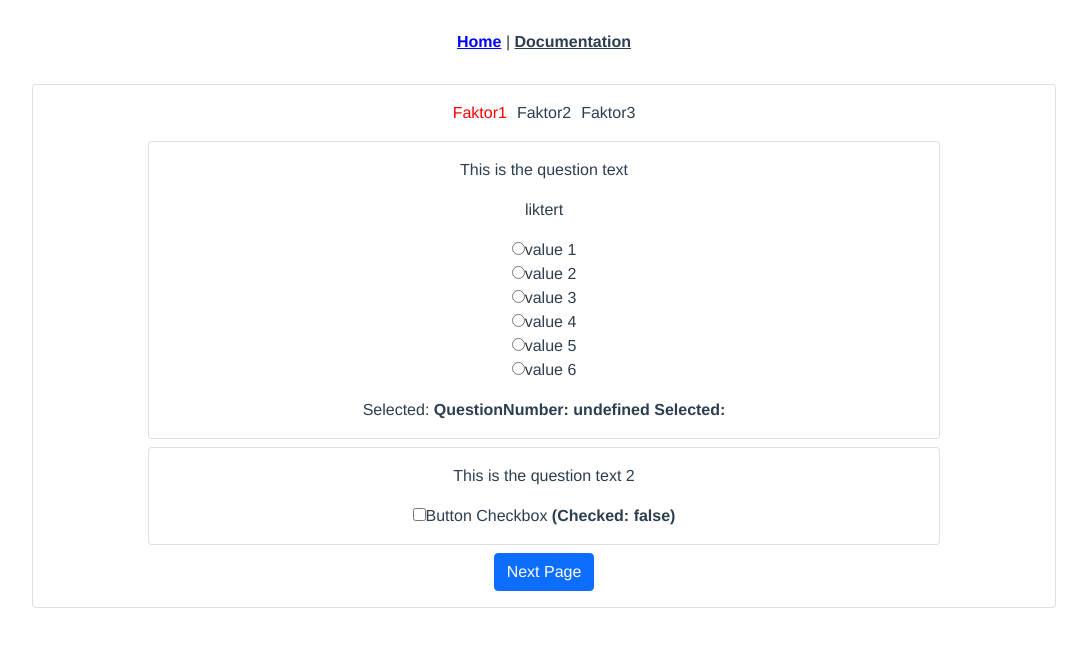
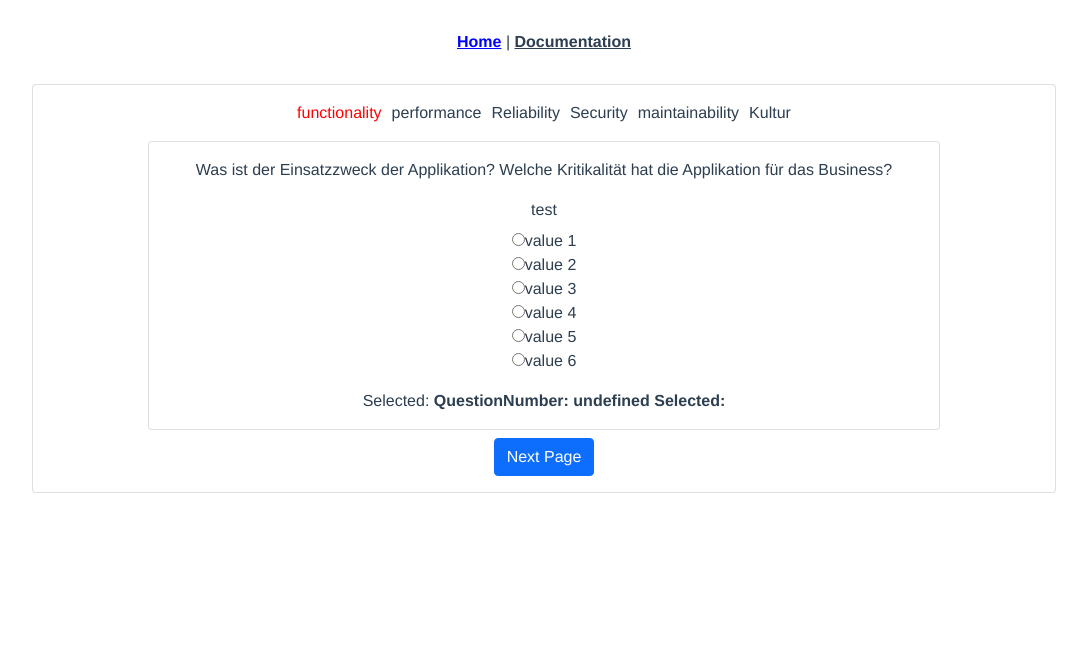
Before and after one commit to simonwilli/bachelorthesis, a Vue app: page / in a window 1280 px wide. Shown: the top 646 px of the page, without its empty margins (96-1183 px from the left). Built offline with nearby package versions, Linux system fonts and the light colour scheme.

Commit message:
adding Nutzwertanalyse

```diff
--- /dev/null
+++ b/src/components/BooleanQuestion.vue
@@ -0,0 +1,41 @@
+<template>
+  <div class="QuestionForm">
+    <b-card style="max-width: 80%; margin: auto" class="mb-2">
+      <b-card-text>
+        <p>{{ question.question }}</p>
+        <b-form-checkbox v-model="checked" name="check-button" switch>
+          Button Checkbox <b>(Checked: {{ checked }})</b>
+        </b-form-checkbox>
+      </b-card-text>
+    </b-card>
+  </div>
+</template>
+
+<script>
+export default {
+  props: ['question'],
+  data() {
+    return {
+      checked: false,
+    };
+  },
+  watch: {
+    checked(newChecked, oldChecked) {
+      this.$emit('valueChanged', {
+        questionId: this.question.id,
+        value: newChecked,
+      });
+    },
+  },
+  computed: {
+    result: function () {
+      return (
+        'QuestionNumber: ' +
+        this.question.questionNumber +
+        ' Selected: ' +
+        this.selected
+      );
+    },
+  },
+};
+</script>
--- a/src/components/QuestionContainer.vue
+++ b/src/components/QuestionContainer.vue
@@ -1,11 +1,20 @@
 <template>
-  <div class="QuestionConatiner">
-    <question-form
-      v-for="question in questions"
-      :key="question.question"
-      :question="question"
-      @valueChanged="valueChanged"
-    />
+  <div>
+    <div class="QuestionConatiner">
+      <div v-for="question in questions"
+           :key="question.id">
+        <boolean-question
+          v-if="isBooleanQuestion(question)"
+          :question="question"
+          @valueChanged="valueChanged"
+        />
+        <scale-question
+          v-if="isScaleQuestion(question)"
+          :question="question"
+          @valueChanged="valueChanged"
+        />
+      </div>
+    </div>
     <div v-if="!lastQuestion" class="NextPage">
       <b-button block variant="primary" @click.prevent="onNextPageClicked">
         Next Page
@@ -25,23 +34,33 @@
 </template>
 
 <script>
-import QuestionForm from "./QuestionForm.vue";
+import BooleanQuestion from '@/components/BooleanQuestion';
+import ScaleQuestion from '@/components/ScaleQuestion';
 
 export default {
-  components: { QuestionForm },
-  props: ["questions", "lastQuestion", "firstQuestion", "showResult"],
+  components: {
+    BooleanQuestion,
+    ScaleQuestion
+  },
+  props: ['questions', 'lastQuestion', 'firstQuestion', 'showResult'],
   methods: {
     onNextPageClicked() {
-      this.$emit("nextPage");
+      this.$emit('nextPage');
     },
     onBackPageClicked() {
-      this.$emit("backPage");
+      this.$emit('backPage');
     },
     onShowResultClicked() {
-      this.$emit("showResult");
+      this.$emit('showResult');
     },
     valueChanged($event) {
-      this.$emit("valueChanged", $event);
+      this.$emit('valueChanged', $event);
+    },
+    isBooleanQuestion(question) {
+      return question.type === 'bool';
+    },
+    isScaleQuestion(question) {
+      return question.type === 'likert';
     },
   },
 };
--- a/src/components/QuestionForm.vue
+++ /dev/null
@@ -1,82 +0,0 @@
-<template>
-  <div class="QuestionForm">
-    <b-card style="max-width: 80%; margin: auto" class="mb-2">
-      <b-card-text>
-        <p>{{ question.question }}</p>
-
-        <div v-if="isLikert">
-          <p>liktert</p>
-          <b-form-radio-group
-            v-model="selected"
-            :options="options"
-            class="mb-3"
-            value-field="item"
-            text-field="name"
-            @input="likertScaleChanged($event)"
-          >
-          </b-form-radio-group>
-          <div class="mt-3">
-            Selected: <strong>{{ result }}</strong>
-          </div>
-        </div>
-        <div v-else-if="isBoolean">
-          <b-form-checkbox v-model="checked" name="check-button" switch>
-            Button Checkbox <b>(Checked: {{ checked }})</b>
-          </b-form-checkbox>
-        </div>
-      </b-card-text>
-    </b-card>
-  </div>
-</template>
-
-<script>
-export default {
-  props: ["question"],
-  data() {
-    return {
-      checked: false,
-      selected: [], // Must be an array reference!
-      options: [
-        { item: "1", name: "value 1" },
-        { item: "2", name: "value 2" },
-        { item: "3", name: "value 3" },
-        { item: "4", name: "value 4" },
-        { item: "5", name: "value 5" },
-        { item: "6", name: "value 6" },
-      ],
-    };
-  },
-  methods: {
-    likertScaleChanged(likertValue) {
-      this.$emit("valueChanged", {
-        questionId: this.question.id,
-        value: likertValue,
-      });
-    },
-  },
-  watch: {
-    checked(newChecked, oldChecked) {
-      this.$emit("valueChanged", {
-        questionId: this.question.id,
-        value: newChecked,
-      });
-    },
-  },
-  computed: {
-    isLikert: function () {
-      return this.question.type === "likert";
-    },
-    isBoolean: function () {
-      return this.question.type === "bool";
-    },
-    result: function () {
-      return (
-        "QuestionNumber: " +
-        this.question.questionNumber +
-        " Selected: " +
-        this.selected
-      );
-    },
-  },
-};
-</script>
--- a/src/components/QuestionnaireContainer.vue
+++ b/src/components/QuestionnaireContainer.vue
@@ -24,35 +24,106 @@
 </template>
 
 <script>
-import QuestionContainer from "./QuestionContainer.vue";
-import QuestionnaireNavigation from "./QuestionnaireNavigation.vue";
-import ResultContainer from "./ResultContainer.vue";
+import QuestionContainer from './QuestionContainer.vue';
+import QuestionnaireNavigation from './QuestionnaireNavigation.vue';
+import ResultContainer from './ResultContainer.vue';
 
 const questions = {
-  Faktor1: [
+  functionality: [
     {
-      question: "This is the question text",
-      type: "likert",
+      question: 'Was ist der Einsatzzweck der Applikation? Welche Kritikalität hat die Applikation für das Business?',
+      type: 'likert',
+      property: {
+        left: 'Proof of Concept',
+        right: 'Business Critical',
+      },
+    },
+  ],
+  performance: [
+    {
+      question: 'Benötigst du eine schnelle Antwortzeit oder Skalierbarkeit',
+      type: 'likert',
+      property: {
+        left: 'Kurze Latenz',
+        right: 'Skalierbarkeit',
+      },
+    }, {
+      question: 'This is the question text',
+      type: 'likert',
+      property: {
+        left: 'Einfache Architektur',
+        right: 'Skalierbarkeit',
+      },
+    },
+  ],
+  Reliability: [
+    {
+      question: 'Bist du für eine höhere Zuverlässigkeit bereit eine schwierigere Konfigruation in Kauf zunehmen ',
+      type: 'likert',
+      property: {
+        left: 'einfache Konfiguration',
+        right: 'Reliability',
+      },
+    },
+  ],
+  Security: [
+    {
+      question: 'Performance vs Sicherheit ',
+      type: 'likert',
+      property: {
+        left: 'Performance',
+        right: 'Sicherheit',
+      },
+    },
+  ],
+  maintainability: [
+    {
+      question: 'Kein Schnittstellenmanagement vs Erhöhte Wartbarkeit',
+      type: 'likert',
+      property: {
+        left: 'Kein Schnittstellenmanagment',
+        right: 'Erhöhte Wartbarkeit',
+      },
     },
     {
-      question: "This is the question text 2",
-      type: "bool",
+      question: 'Tiefe Initialkosten, höhere Wartungskosten vs Hohe Initialkosten, tiefere Wartungskosten',
+      type: 'likert',
+      property: {
+        left: 'Tiefe Initialkosten, höhere Wartungskosten',
+        right: 'Hohe Initialkosten, tiefere Wartungskosten',
+      },
+    }, {
+      question: 'Testbarkeit vs Flexibilität',
+      type: 'likert',
+      property: {
+        left: 'Testbarkeit',
+        right: 'Flexibilität',
+      },
     },
   ],
-  Faktor2: [
+  Kultur: [
     {
-      question: "This is the question text",
-      type: "bool",
-    },
-  ],
-  Faktor3: [
-    {
-      question: "This is the question text",
-      type: "likert",
+      question: 'Einfache Architektur vs Entwicklungsgeschwindigkeit',
+      type: 'likert',
+      property: {
+        left: 'Einfache Architektur ',
+        right: 'Entwicklungsgeschwindigkeit',
+      },
     },
     {
-      question: "This is the question text 2",
-      type: "bool",
+      question: 'Klassische Kultur vs DevOps Kultur',
+      type: 'likert',
+      property: {
+        left: 'Klassische Kultur',
+        right: 'DevOps Kultur',
+      },
+    }, {
+      question: 'Projektgrösse',
+      type: 'likert',
+      property: {
+        left: 'Klein',
+        right: 'Gross',
+      },
     },
   ],
 };
@@ -69,19 +140,19 @@ export default {
     };
   },
   computed: {
-    currentQuestions: function () {
+    currentQuestions() {
       return questions[this.currentCategory];
     },
-    currentNavigation: function () {
+    currentNavigation() {
       return this.currentCategory;
     },
-    isLastCategory: function () {
+    isLastCategory() {
       return Object.keys(questions).length - 1 === this.currentCategoryIndex;
     },
-    isFirstCategory: function () {
+    isFirstCategory() {
       return this.currentCategoryIndex === 0;
     },
-    allQuestions: function () {
+    allQuestions() {
       return questions;
     },
   },
@@ -108,7 +179,7 @@ export default {
       const tempQuestions = questions[key];
       let i = 0;
       tempQuestions.map((question) => {
-        question.id = key + "." + i;
+        question.id = `${key}.${i}`;
         i++;
         return question;
       });
--- a/src/components/ResultContainer.vue
+++ b/src/components/ResultContainer.vue
@@ -1,9 +1,18 @@
 <template>
   <div class="result-container">
+    <p>Winner: {{ getArchitectureWinner }}</p>
     <table>
       <tr v-for="data in resultData" :key="data.name">
         <td>{{ data.name }}</td>
-        <td>{{ data.weightedAverage }}</td>
+        <td>{{ data.weight }}</td>
+        <td>{{ data.monolithAverage }}</td>
+        <td>{{data.microServiceAverage}}</td>
+      </tr>
+      <tr>
+        <td>total</td>
+        <td>100%</td>
+        <td>{{monolithTotal}}</td>
+        <td>{{microServiceTotal }}</td>
       </tr>
     </table>
   </div>
@@ -11,63 +20,79 @@
 
 <script>
 export default {
-  props: ["questions", "answers"],
-  data: function () {
+  props: ['questions', 'answers'],
+  data() {
     return {
       resultData: [],
+      microServiceTotal: 0,
+      monolithTotal: 0,
     };
   },
   computed: {
-    categories: function () {
+    categories() {
       return Object.keys(this.questions);
+    },
+    getArchitectureWinner() {
+      if (this.monolithTotal >= this.microServiceTotal) {
+        return 'Monolith';
+      }
+      return 'Micro Services';
     },
   },
   methods: {
     calculateCategoryAverage(categoryName) {
-      const questionIds = this.questions[categoryName].map((question) => {
-        return question.id;
-      });
-      let categoryCounter = 0;
-      const categorySum = Object.keys(this.answers)
-        .filter((key) => {
-          return questionIds.includes(key);
-        })
-        .filter((key) => {
-          return !isNaN(this.answers[key]);
-        })
-        .map((key) => {
-          categoryCounter++;
-          return parseInt(this.answers[key]);
-        })
-        .reduce((a, b) => a + b, 0);
-      console.log("-> ", categorySum, categoryCounter);
-      return categorySum / categoryCounter;
+      const weight = 0.1;
+      const questionIds = this.questions[categoryName].map((question) => question.id);
+      let microSum = 0;
+      let monoSum = 0;
+      let count = 0;
+      for (const key in this.answers) {
+        if (!questionIds.includes(key)) {
+          continue;
+        }
+        const answer = this.answers[key];
+        const answerParts = answer.split(':');
+        if (answerParts[0] === 'mi') {
+          microSum += parseInt(answerParts[1]);
+          count++;
+        } else if (answerParts[0] === 'mo') {
+          monoSum += parseInt(answerParts[1]);
+          count++;
+        }
+      }
+
+      const monoAvg = (monoSum / count) * weight;
+      const microAvg = (microSum / count) * weight;
+
+      return {
+        weight,
+        monoAvg,
+        microAvg,
+      };
     },
   },
   created() {
-    let list = [];
+    const list = [];
+    let monolithTotal = 0;
+    let microServiceTotal = 0;
     this.categories.forEach((categoryName) => {
-      const categoryAverage = this.calculateCategoryAverage(categoryName);
+      const avgs = this.calculateCategoryAverage(categoryName);
       const entry = {
         name: categoryName,
-        average: categoryAverage,
+        weight: avgs.weight,
+        monolithAverage: avgs.monoAvg,
+        microServiceAverage: avgs.microAvg,
       };
-      if (!isNaN(categoryAverage)) {
-        list.push(entry);
-      }
+
+      monolithTotal += avgs.monoAvg;
+      microServiceTotal += avgs.microAvg;
+
+      list.push(entry);
     });
 
-    const totalSum = list.reduce((a, b) => {
-      return a + b.average;
-    }, 0);
+    this.monolithTotal = monolithTotal;
+    this.microServiceTotal = microServiceTotal;
 
-    list = list.map((entry) => {
-      return {
-        name: entry.name,
-        weightedAverage: entry.average / totalSum,
-      };
-    });
-    console.log(list);
     this.resultData = list;
   },
 };
--- /dev/null
+++ b/src/components/ScaleQuestion.vue
@@ -0,0 +1,77 @@
+<template>
+  <div class="QuestionForm">
+    <b-card style="max-width: 80%; margin: auto" class="mb-2">
+      <b-card-text>
+        <p>{{ question.question }}</p>
+        <b-form-group label="test">
+          <b-form-radio-group
+            v-model="selected"
+            :options="options"
+            value-field="item"
+            text-field="name"
+            @input="likertScaleChanged($event)"
+          >
+          </b-form-radio-group>
+        </b-form-group>
+        <div class="mt-3">
+          Selected: <strong>{{ result }}</strong>
+        </div>
+      </b-card-text>
+    </b-card>
+  </div>
+</template>
+
+<script>
+export default {
+  props: ['question'],
+  data() {
+    return {
+      selected: [], // Must be an array reference!
+      options: [
+        {
+          item: 'mo:3',
+          name: 'value 1'
+        },
+        {
+          item: 'mo:2',
+          name: 'value 2'
+        },
+        {
+          item: 'mo:1',
+          name: 'value 3'
+        },
+        {
+          item: 'mi:1',
+          name: 'value 4'
+        },
+        {
+          item: 'mi:2',
+          name: 'value 5'
+        },
+        {
+          item: 'mi:3',
+          name: 'value 6'
+        },
+      ],
+    };
+  },
+  methods: {
+    likertScaleChanged(likertValue) {
+      this.$emit('valueChanged', {
+        questionId: this.question.id,
+        value: likertValue,
+      });
+    },
+  },
+  computed: {
+    result: function () {
+      return (
+        'QuestionNumber: ' +
+        this.question.questionNumber +
+        ' Selected: ' +
+        this.selected
+      );
+    },
+  },
+};
+</script>
```
